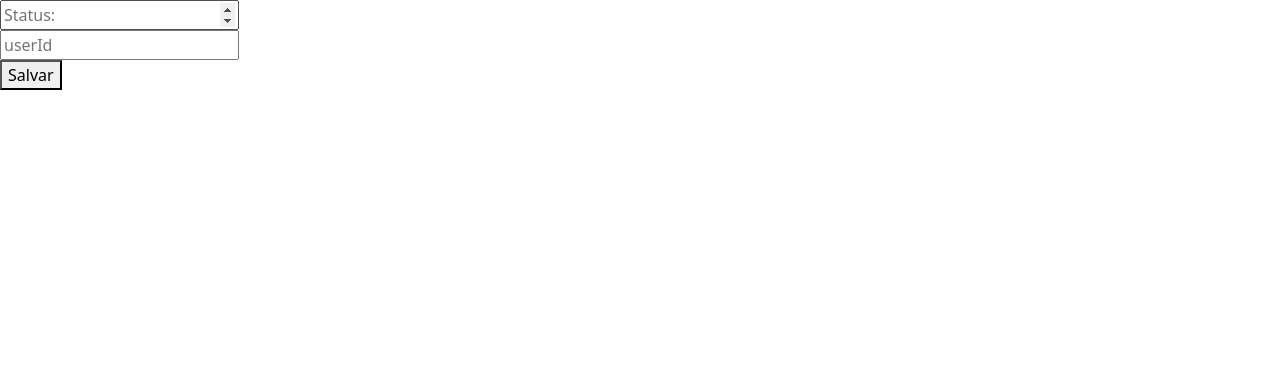
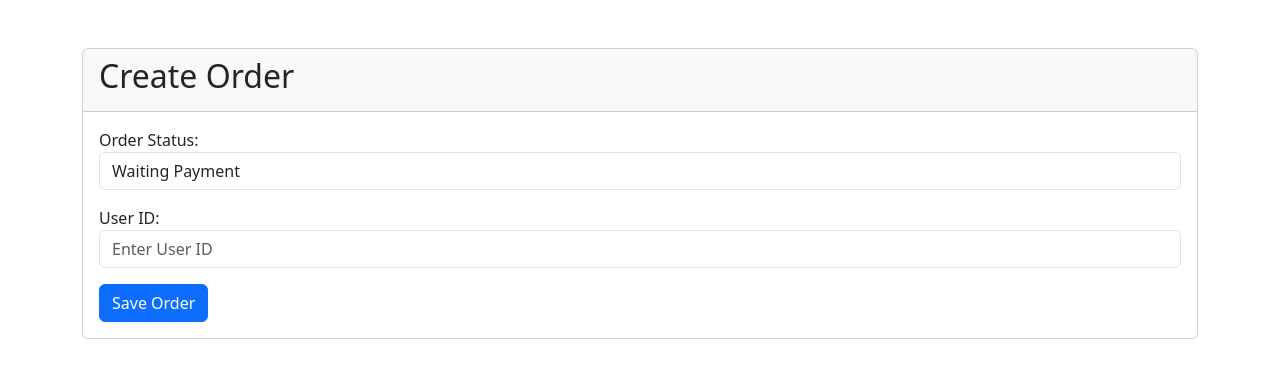
Before and after one commit to UserFlavioHasArrived/front_aula, a plain HTML site: page order.html in a window 1280 px wide. Drawn offline with Linux system fonts and the light colour scheme.

Commit message:
update logic to order save

```diff
--- a/js/script.js
+++ b/js/script.js
@@ -117,31 +117,41 @@ function salvarUser() {
 
 function salvarOrder() {
     // Captura os valores do formulário
-    let user = {
+    let order = {
         status: document.getElementById("status").value,
-        userId: document.getElementById("userId").value,
+        userId: parseInt(document.getElementById("userId").value)
+    };
 
-    };
+    // Validação básica
+    if (!order.userId) {
+        alert("Por favor, insira um ID de usuário válido");
+        return;
+    }
+
     // Envia os dados para a API
     fetch("http://localhost:8080/api/orders", {
         method: "POST",
         headers: {
             "Content-Type": "application/json"
         },
-        body: JSON.stringify(user)
+        body: JSON.stringify(order)
     })
     .then(response => {
         if (!response.ok) {
-            throw new Error("Erro ao salvar usuário");
+            throw new Error("Erro ao salvar pedido");
         }
         return response.json();
     })
     .then(data => {
-        alert("Usuário salvo com sucesso!");
-        console.log("Usuário salvo:", data);
+        alert("Pedido salvo com sucesso!");
+        console.log("Pedido salvo:", data);
+        // Limpa o campo de usuário após salvar
+        document.getElementById("userId").value = "";
+        // Reset status to default
+        document.getElementById("status").value = "WAITING_PAYMENT";
     })
     .catch(error => {
-        alert("Erro ao salvar usuário. Verifique os dados.");
+        alert("Erro ao salvar pedido. Verifique os dados.");
         console.error("Erro:", error);
     });
 }
--- a/order.html
+++ b/order.html
@@ -4,12 +4,41 @@
     <meta charset="UTF-8">
     <meta name="viewport" content="width=device-width, initial-scale=1.0">
     <title>Order</title>
+    <link rel="stylesheet" href="./css/bootstrap.min.css">
     <script src="./js/script.js"></script>
+</head>
+<body class="container mt-5">
+    <!DOCTYPE html>
+<html lang="en">
+<head>
+    <meta charset="UTF-8">
+    <meta name="viewport" content="width=device-width, initial-scale=1.0">
+    <title>Order</title>
     <link rel="stylesheet" href="./css/bootstrap.min.css">
+    <script src="./js/script.js"></script>
 </head>
-<body>
-    <input type="number" id="status" placeholder="Status:"><br>
-    <input type="number" id="userId" placeholder="userId"><br>
-    <button onclick="salvarOrder()">Salvar</button>
+<body class="container mt-5">
+    <div class="card">
+        <div class="card-header">
+            <h2>Create Order</h2>
+        </div>
+        <div class="card-body">
+            <div class="form-group mb-3">
+                <label for="status">Order Status:</label>
+                <select class="form-control" id="status">
+                    <option value="WAITING_PAYMENT">Waiting Payment</option>
+                    <option value="PAID">Paid</option>
+                    <option value="SHIPPED">Shipped</option>
+                    <option value="DELIVERED">Delivered</option>
+                    <option value="CANCELLED">Cancelled</option>
+                </select>
+            </div>
+            <div class="form-group mb-3">
+                <label for="userId">User ID:</label>
+                <input type="number" class="form-control" id="userId" placeholder="Enter User ID">
+            </div>
+            <button class="btn btn-primary" onclick="salvarOrder()">Save Order</button>
+        </div>
+    </div>
 </body>
 </html>
```
Also changed, not shown: products.html (+13 -1 lines).
